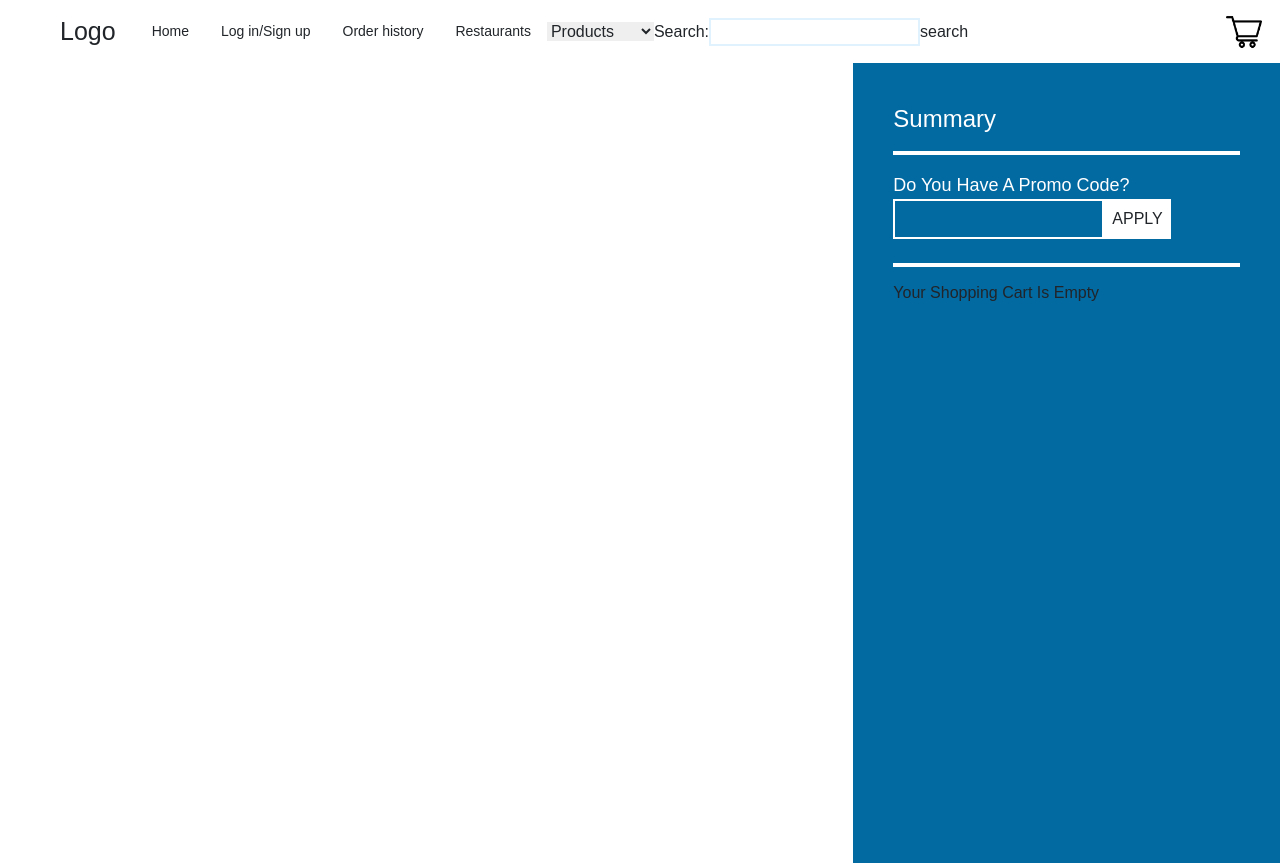
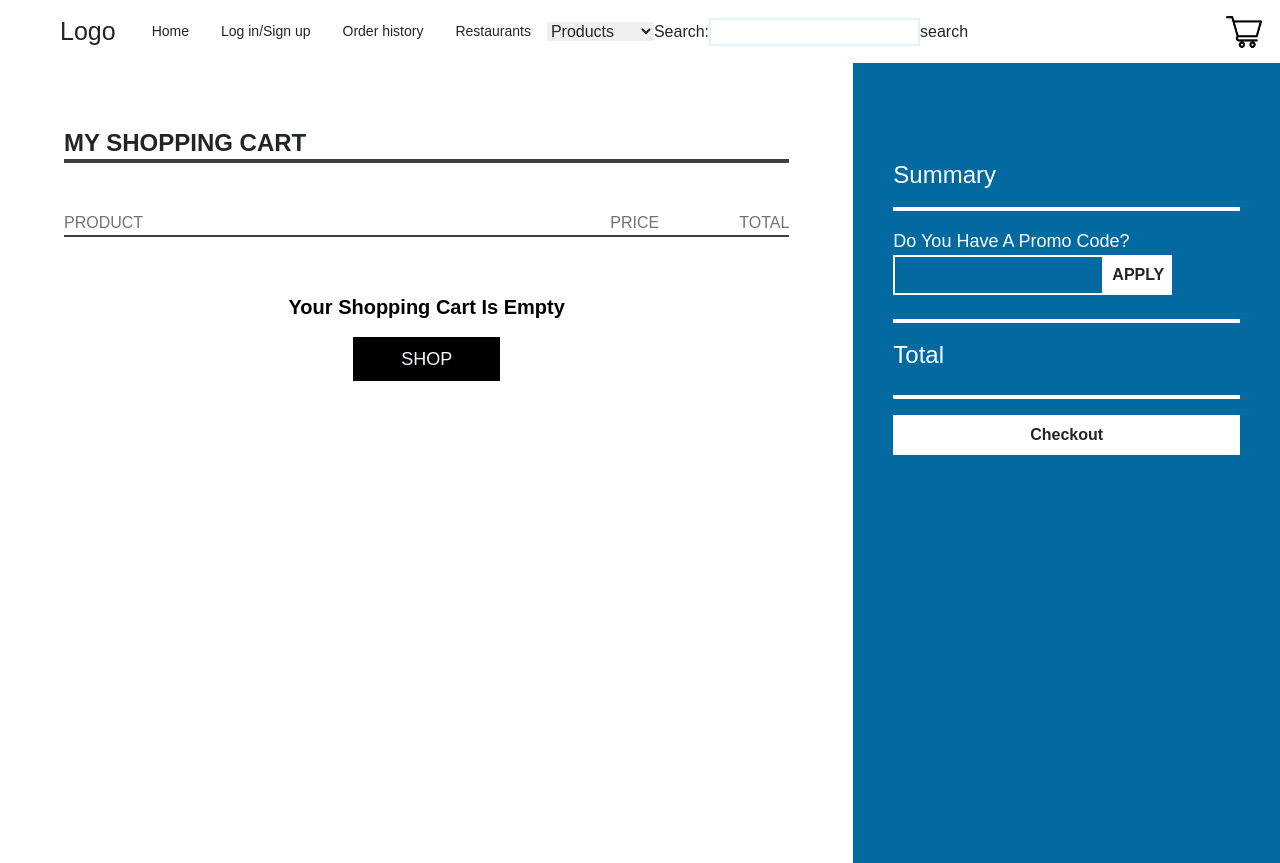
Before and after one commit to psi-group/savings_app, a React (Create React App) app in the folder savings_app_frontend/: page /shoppingCart in a window 1280 px wide. Built offline with nearby package versions, Linux system fonts and the light colour scheme.

Commit message:
Modify shopping cart, add a removeCartItem func

```diff
--- a/savings_app_frontend/src/App.js
+++ b/savings_app_frontend/src/App.js
@@ -30,6 +30,15 @@ const App = () => {
     console.log(cartItems);
   };
 
+  const removeCartItem = (index) => {
+
+    setCartItems([
+      ...cartItems.slice(0, index),
+      ...cartItems.slice(index + 1)
+    ]);
+
+  };
+
   return (
     <div className="App">
       <Header
@@ -45,6 +54,7 @@ const App = () => {
         selector={selector}
         cartItems={cartItems}
         addCartItem={addCartItem}
+        removeCartItem={removeCartItem}
       />
     </div>
   );
--- a/savings_app_frontend/src/Header.js
+++ b/savings_app_frontend/src/Header.js
@@ -14,7 +14,6 @@ const Header = (props) => {
           searchas={props.searchas}
           setSearchas={props.setSearchas}
           cartItems={props.cartItems}
-          addCartItem={props.addCartItem}
         />
       </div>
     </header>
--- a/savings_app_frontend/src/Main.js
+++ b/savings_app_frontend/src/Main.js
@@ -17,7 +17,7 @@ const Main = (props) => {
             <Route path='/orders' element={<Orders />}></Route>
             <Route path='/restaurants' element={<Restaurants searchas={props.searchas} />}></Route>
             <Route path='/restaurants/:id' element={<RestaurantDetails />}></Route>
-            <Route path='/shoppingCart' element={<ShoppingCart cartItems={props.cartItems} addCartItem={props.addCartItem}/>}></Route>
+            <Route path='/shoppingCart' element={<ShoppingCart cartItems={props.cartItems} addCartItem={props.addCartItem} removeCartItem={props.removeCartItem}/>}></Route>
         </Routes>
     );
 }
--- a/savings_app_frontend/src/ShoppingCart.js
+++ b/savings_app_frontend/src/ShoppingCart.js
@@ -1,10 +1,62 @@
 import React from "react";
+import { Link } from "react-router-dom";
 
 export const ShoppingCart = (props) => {
   return (
     <div className="flex w-full h-full">
-      <div className="bg-white w-2/3"></div>
-      <div className="bg-sky-700 w-1/3 min-h-screen p-10 flex flex-col gap-3">
+      <div className="bg-white w-2/3 p-16 flex flex-col">
+        <h1 className="text-2xl font-bold">MY SHOPPING CART</h1>
+        <div className="bg-zinc-700 h-1"></div>
+        <div className="flex justify-between pt-5">
+          <p className="text-zinc-500">PRODUCT</p>
+          <div className="flex gap-20 text-zinc-500">
+            <p>PRICE</p>
+            <p className="font-bol">TOTAL</p>
+          </div>
+        </div>
+        <div className="bg-zinc-700 h-0.5 mb-3"></div>
+        {props.cartItems.length > 0 ? (
+          props.cartItems.map((cartItem, index) => {
+            return (
+              <>
+                <div className="flex gap-5">
+                  <img
+                    src={cartItem.image}
+                    className="w-24 h-20 rounded-md border-zinc-500 border-2"
+                  />
+                  <div className="flex flex-col">
+                    <h1 className="font-bold italic text-xl tracking-wide">{cartItem.itemName}</h1>
+                    <div className="flex gap-1 items-center">
+                      <h3 className="font-bold text-md">Pickup Time: </h3>
+                      <p className="text-sm">
+                        {cartItem.pickupTime}
+                      </p>
+                    </div>
+                    <div className="flex gap-1 items-center">
+                      <h3 className="font-bold text-md">Quantity: </h3>
+                      <p className="text-sm">{cartItem.quantity}</p>
+                    </div>
+                    <button className="self-start text-sm text-zinc-500" onClick={() => props.removeCartItem(index)}>Remove</button>
+                  </div>
+                </div>
+                <div className="bg-zinc-500 h-0.5 my-3"></div>
+              </>
+            );
+          })
+        ) : (
+          <div className="flex flex-col items-center gap-3">
+            <h1 className="text-center text-black font-bold pt-10 text-xl">
+              Your Shopping Cart Is Empty
+            </h1>
+            <Link to="/">
+              <button className="px-5 py-2 bg-black hover:font-bold hover:text-white text-lg">
+                SHOP
+              </button>
+            </Link>
+          </div>
+        )}
+      </div>
+      <div className="bg-sky-700 w-1/3 min-h-screen p-10 pt-24 flex flex-col gap-3">
         <h1 className="text-2xl text-white">Summary</h1>
         <div className="bg-white h-1"></div>
         <div className="flex flex-col">
@@ -14,17 +66,20 @@ export const ShoppingCart = (props) => {
               type="text"
               className="bg-transparent border-2 border-white text-white active:border-0 active:outline-none focus:outline-none"
             ></input>
-            <button type="button" className="bg-white p-2">
+            <button type="button" className="bg-white p-2 font-bold">
               APPLY
             </button>
           </form>
         </div>
         <div className="bg-white h-1 mt-2"></div>
-        {props.cartItems.length > 0 ? (
-          <p>as</p>
-        ) : (
-          <h1>Your Shopping Cart Is Empty</h1>
-        )}
+        <h1 className="text-white text-2xl justify-self-end ">Total </h1>
+        <div className="bg-white h-1 mt-2"></div>
+        <button
+          type="button"
+          className="bg-white p-2 pt-2 font-bold justify-self-end "
+        >
+          Checkout
+        </button>
       </div>
     </div>
   );
```
